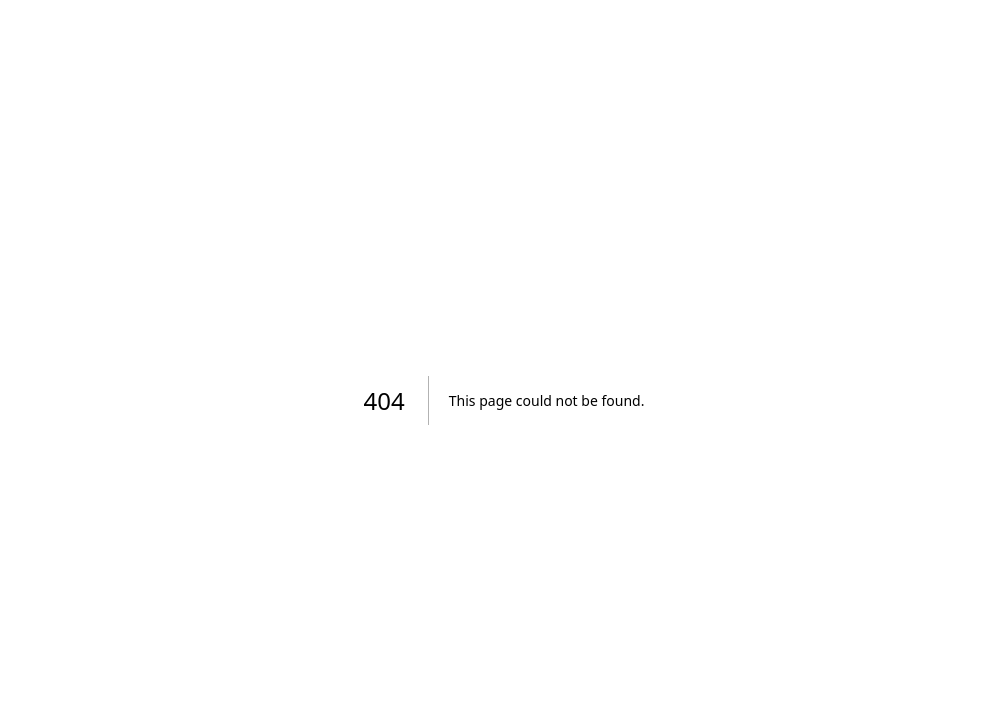
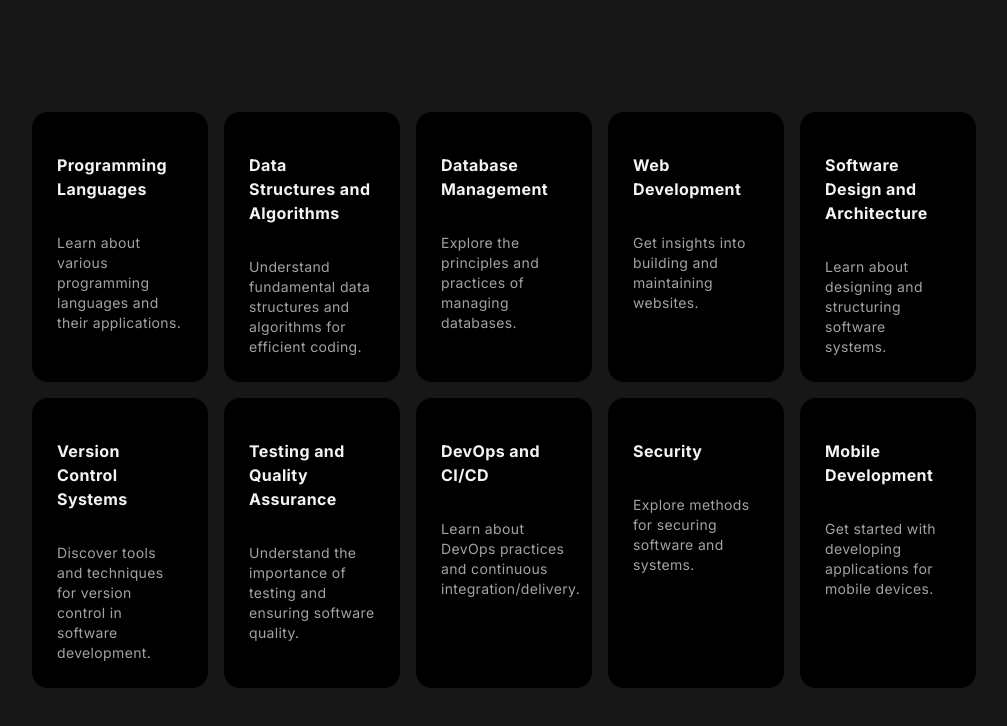
Before and after one commit to TesseractCode/Academia-Innova, a Next.js app in the folder academia-innova/: page /user in a window 1280 px wide. Before the commit this address had no page. Shown: the top 726 px of the page, without its empty margins (136-1143 px from the left). Built offline with nearby package versions, Linux system fonts and the light colour scheme.

Commit message:
pagina cu carde

```diff
--- /dev/null
+++ b/academia-innova/src/app/components/ui/card-hover-effect.tsx
@@ -0,0 +1,111 @@
+import { cn } from "../../utils/cn";
+import { AnimatePresence, motion } from "framer-motion";
+import Link from "next/link";
+import { useState } from "react";
+
+export const HoverEffect = ({
+  items,
+  className,
+}: {
+  items: {
+    title: string;
+    description: string;
+    link: string;
+  }[];
+  className?: string;
+}) => {
+  let [hoveredIndex, setHoveredIndex] = useState<number | null>(null);
+
+  return (
+    <div
+      className={cn(
+        "grid grid-cols-1 md:grid-cols-2  lg:grid-cols-5  py-10",
+        className
+      )}
+    >
+      {items.map((item, idx) => (
+        <Link
+          href={item?.link}
+          key={item?.link}
+          className="relative group  block p-2 h-full w-full"
+          onMouseEnter={() => setHoveredIndex(idx)}
+          onMouseLeave={() => setHoveredIndex(null)}
+        >
+          <AnimatePresence>
+            {hoveredIndex === idx && (
+              <motion.span
+                className="absolute inset-0 h-full w-full bg-neutral-200 dark:bg-slate-800/[0.8] block  rounded-3xl"
+                layoutId="hoverBackground"
+                initial={{ opacity: 0 }}
+                animate={{
+                  opacity: 1,
+                  transition: { duration: 0.15 },
+                }}
+                exit={{
+                  opacity: 0,
+                  transition: { duration: 0.15, delay: 0.2 },
+                }}
+              />
+            )}
+          </AnimatePresence>
+          <Card>
+            <CardTitle>{item.title}</CardTitle>
+            <CardDescription>{item.description}</CardDescription>
+          </Card>
+        </Link>
+      ))}
+    </div>
+  );
+};
+
+export const Card = ({
+  className,
+  children,
+}: {
+  className?: string;
+  children: React.ReactNode;
+}) => {
+  return (
+    <div
+      className={cn(
+        "rounded-2xl h-full w-full p-2 overflow-hidden bg-black border border-transparent dark:border-white/[0.2] group-hover:border-slate-700 relative z-20",
+        className
+      )}
+    >
+      <div className="relative z-50">
+        <div className="p-4">{children}</div>
+      </div>
+    </div>
+  );
+};
+export const CardTitle = ({
+  className,
+  children,
+}: {
+  className?: string;
+  children: React.ReactNode;
+}) => {
+  return (
+    <h4 className={cn("text-zinc-100 font-bold tracking-wide mt-4", className)}>
+      {children}
+    </h4>
+  );
+};
+export const CardDescription = ({
+  className,
+  children,
+}: {
+  className?: string;
+  children: React.ReactNode;
+}) => {
+  return (
+    <p
+      className={cn(
+        "mt-8 text-zinc-400 tracking-wide leading-relaxed text-sm",
+        className
+      )}
+    >
+      {children}
+    </p>
+  );
+};
--- /dev/null
+++ b/academia-innova/src/app/components/ui/cards.tsx
@@ -0,0 +1,62 @@
+import { HoverEffect } from "../ui/card-hover-effect";
+
+export function CategoryCards() {
+  return (
+    <div className="max-w-5xl mx-auto px-8">
+      <HoverEffect items={projects} />
+    </div>
+  );
+}
+
+export const projects = [
+  {
+    title: "Programming Languages",
+    description: "Learn about various programming languages and their applications.",
+    link: "https://stripe.com",
+  },
+  {
+    title: "Data Structures and Algorithms",
+    description: "Understand fundamental data structures and algorithms for efficient coding.",
+    link: "https://netflix.com",
+  },
+  {
+    title: "Database Management",
+    description: "Explore the principles and practices of managing databases.",
+    link: "https://google.com",
+  },
+  {
+    title: "Web Development",
+    description: "Get insights into building and maintaining websites.",
+    link: "https://meta.com",
+  },
+  {
+    title: "Software Design and Architecture",
+    description: "Learn about designing and structuring software systems.",
+    link: "https://amazon.com",
+  },
+  {
+    title: "Version Control Systems",
+    description: "Discover tools and techniques for version control in software development.",
+    link: "https://microsoft.com",
+  },
+  {
+    title: "Testing and Quality Assurance",
+    description: "Understand the importance of testing and ensuring software quality.",
+    link: "https://microsoft.com",
+  },
+  {
+    title: "DevOps and CI/CD",
+    description: "Learn about DevOps practices and continuous integration/delivery.",
+    link: "https://microsoft.com",
+  },
+  {
+    title: "Security",
+    description: "Explore methods for securing software and systems.",
+    link: "https://microsoft.com",
+  },
+  {
+    title: "Mobile Development",
+    description: "Get started with developing applications for mobile devices.",
+    link: "https://microsoft.com",
+  },
+];
--- /dev/null
+++ b/academia-innova/src/app/user/page.tsx
@@ -0,0 +1,44 @@
+"use client";
+import React from "react";
+import { Label } from "../components/ui/label";
+import { Input } from "../components/ui/input";
+import { CategoryCards } from "../components/ui/cards";
+import { cn } from "../utils/cn";
+import { IconBrandGithub, IconBrandGoogle, IconBrandOnlyfans } from "@tabler/icons-react";
+
+const SignupFormDemo = () => {
+  const handleSubmit = (e: React.FormEvent<HTMLFormElement>) => {
+    e.preventDefault();
+    console.log("Form submitted");
+  };
+  return (
+    <div>
+        <CategoryCards/>
+    </div>
+  );
+};
+
+export default SignupFormDemo;
+
+const BottomGradient = () => {
+  return (
+    <>
+      <span className="group-hover/btn:opacity-100 block transition duration-500 opacity-0 absolute h-px w-full -bottom-px inset-x-0 bg-gradient-to-r from-transparent via-cyan-500 to-transparent" />
+      <span className="group-hover/btn:opacity-100 blur-sm block transition duration-500 opacity-0 absolute h-px w-1/2 mx-auto -bottom-px inset-x-10 bg-gradient-to-r from-transparent via-indigo-500 to-transparent" />
+    </>
+  );
+};
+
+const LabelInputContainer = ({
+  children,
+  className,
+}: {
+  children: React.ReactNode;
+  className?: string;
+}) => {
+  return (
+    <div className={cn("flex flex-col space-y-2 w-full", className)}>
+      {children}
+    </div>
+  );
+};
```
